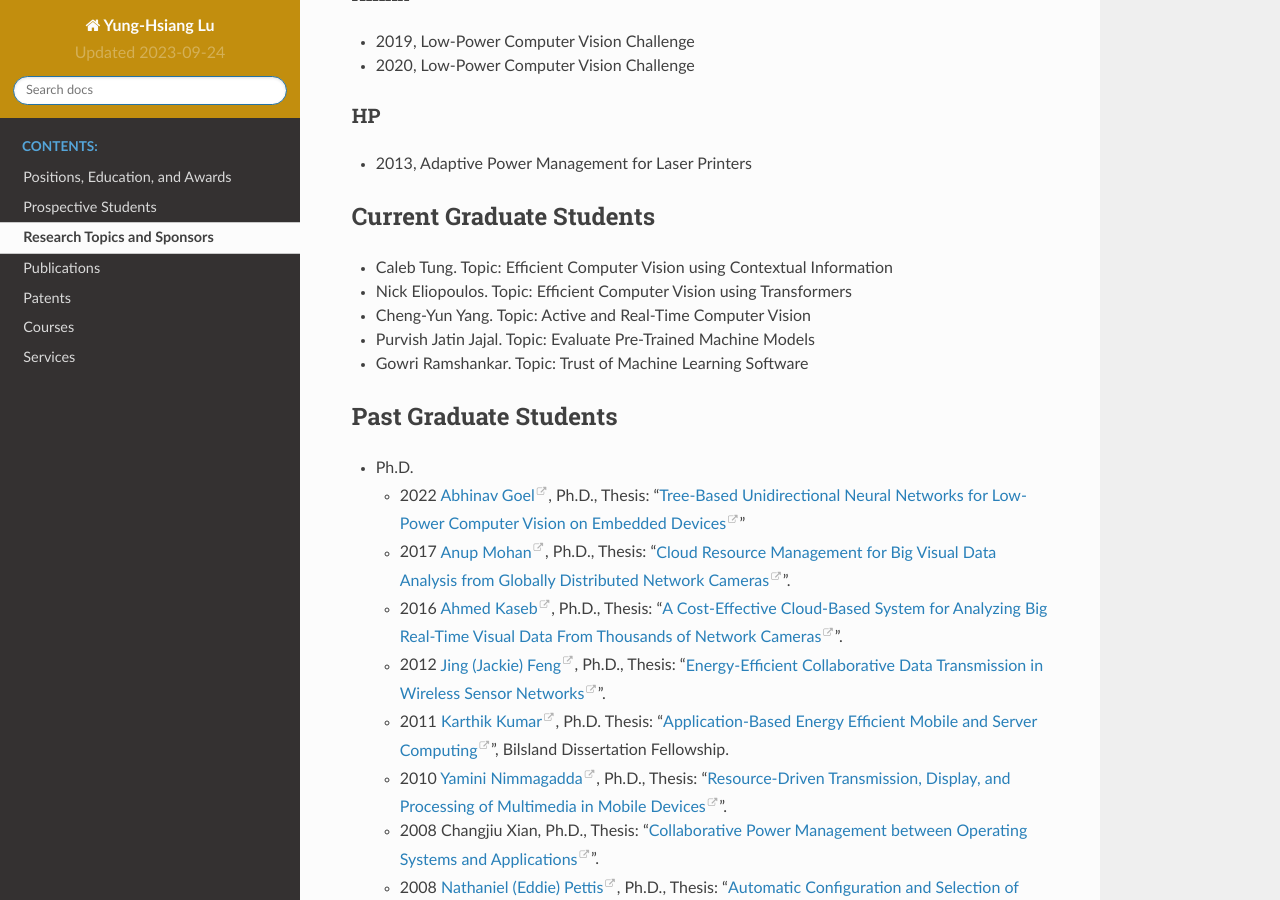
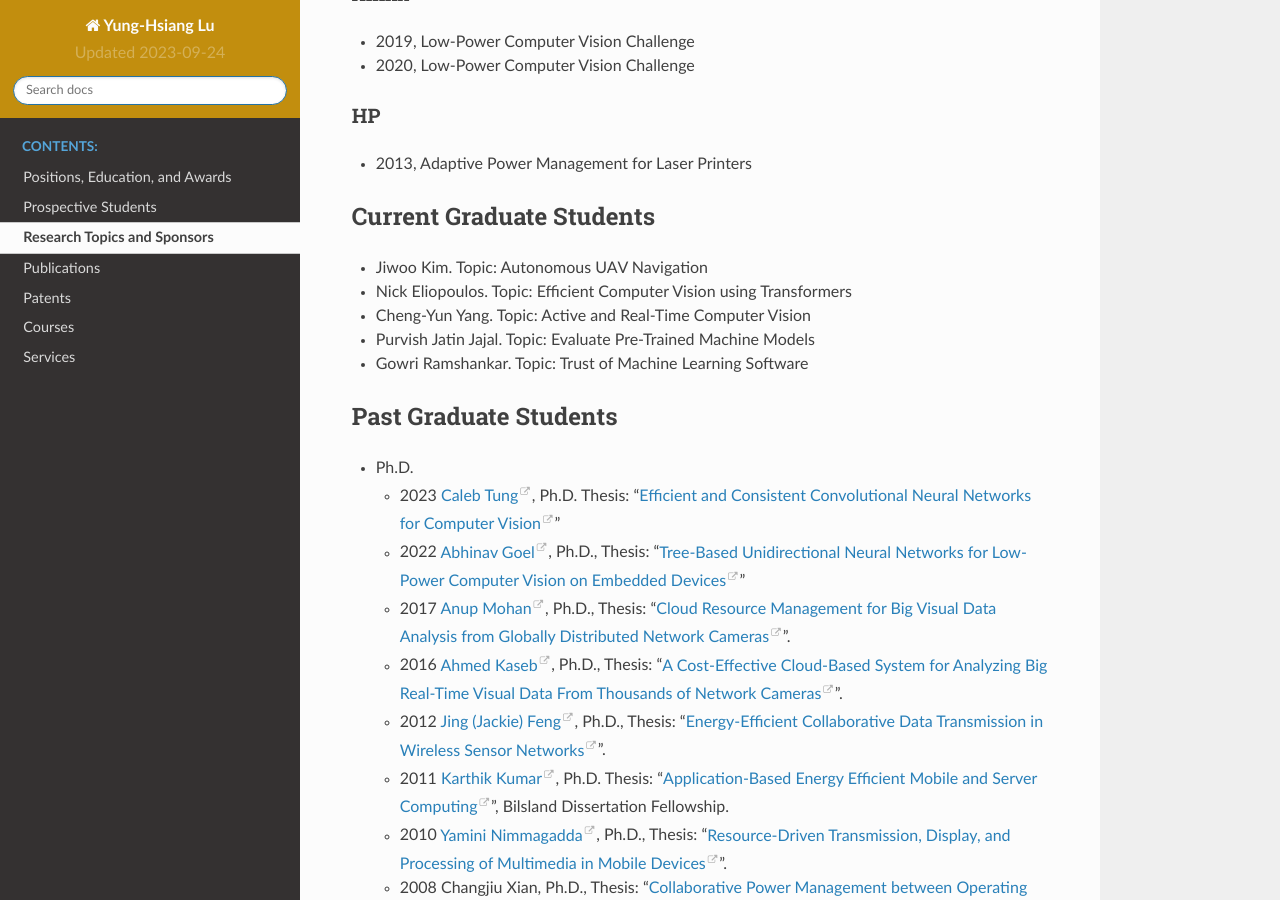
Before and after one commit to luyunghsiang/yhluweb, a Sphinx documentation site: the page built from source/research.rst, in a window 1280 px wide and 900 px high, scrolled down 2304 px. Built offline with Sphinx 7.4.7 and the Read the Docs theme 2.0.0, drawn with Linux system fonts in a browser that asks for light colours.

Commit message:
move Caleb to past student

```diff
--- a/source/research.rst
+++ b/source/research.rst
@@ -153,8 +153,7 @@ HP
 Current Graduate Students
 -------------------------
 
-
-- Caleb Tung. Topic: Efficient Computer Vision using Contextual Information
+- Jiwoo Kim. Topic: Autonomous UAV Navigation
 
 - Nick Eliopoulos. Topic: Efficient Computer Vision using Transformers
 
@@ -165,11 +164,15 @@ Current Graduate Students
 - Gowri Ramshankar. Topic: Trust of Machine Learning Software
 
 
-
 Past Graduate Students
 ----------------------
 
 - Ph.D.
+
+  * 2023 `Caleb Tung <https://calebtung.com/>`_, Ph.D. Thesis:
+    "`Efficient and Consistent Convolutional Neural Networks for
+    Computer Vision
+    <https://hammer.purdue.edu/articles/thesis/Efficient_and_Consistent_Convolutional_Neural_Networks_for_Computer_Vision/23750592>`_"
 
   * 2022 `Abhinav Goel <https://abhinav-goel.com/>`_,
     Ph.D., Thesis: "`Tree-Based Unidirectional Neural Networks for Low-Power Computer Vision on Embedded Devices
```
